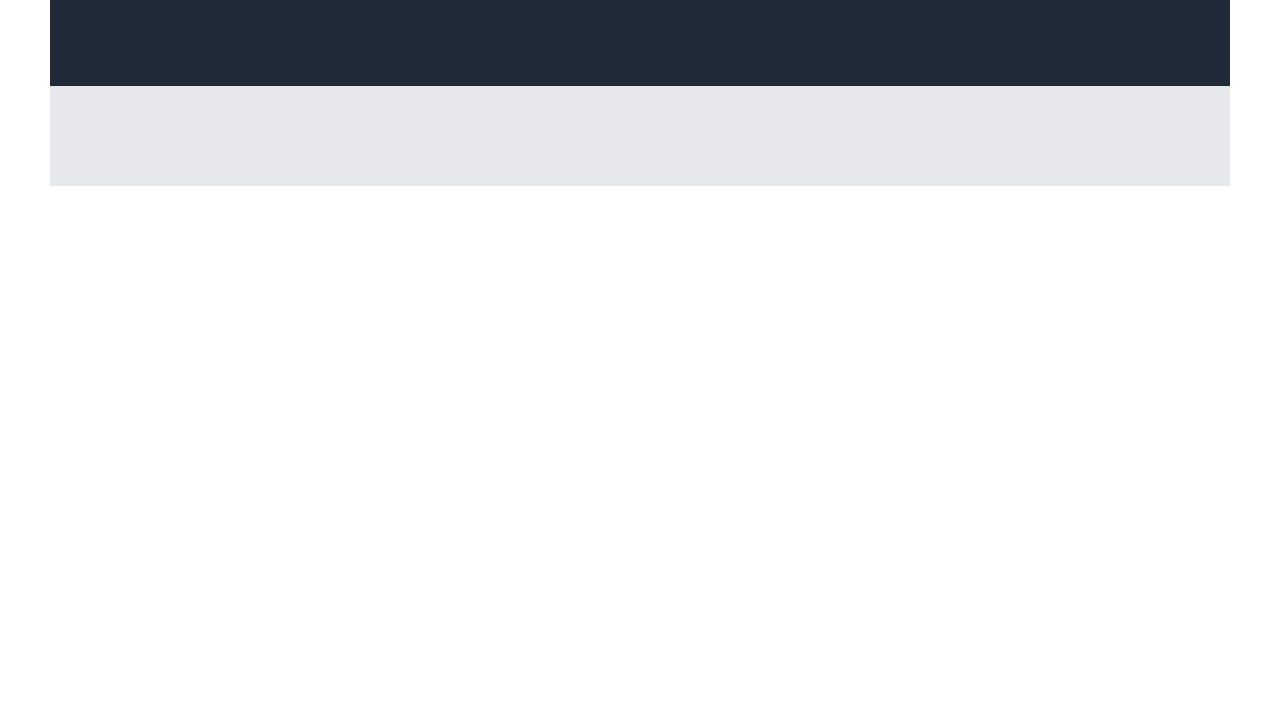
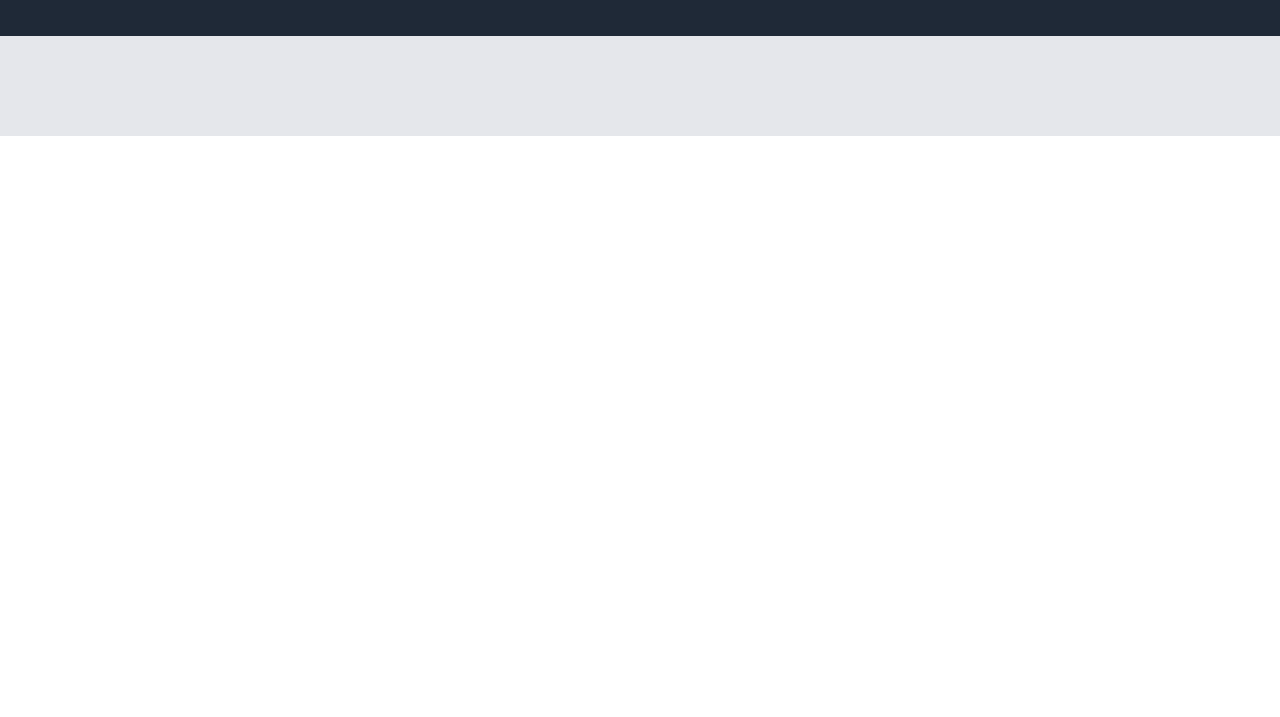
Before and after one commit to McCrony/The-Landing-Page, a plain HTML site: page index.html in a window 1280 px wide. Shown: the part 83-800 px from the top of the page. Drawn offline with Linux system fonts and the light colour scheme.

```diff
--- a/styles.css
+++ b/styles.css
@@ -2,10 +2,6 @@
 *{
     margin: 0;
     padding: 0;
-}
-
-.main{
-    margin: 50px;
 }
 
 .header {
```
